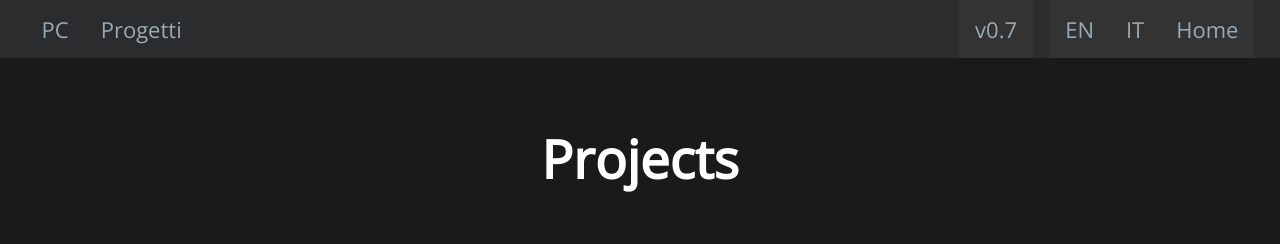
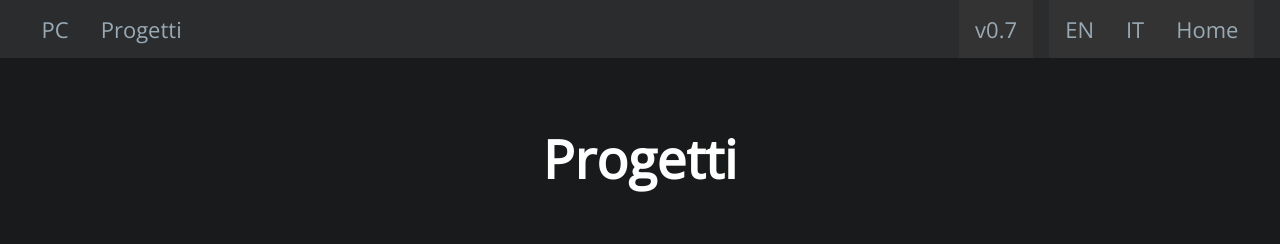
Before and after one commit to casungo/casungo.cf, a plain HTML site: page it/progetti/index.html in a window 1280 px wide. Shown: the top 244 px of the page. Drawn offline with nearby package versions, Linux system fonts and the light colour scheme.

Commit message:
updated it/progetti section

```diff
--- a/it/progetti/index.html
+++ b/it/progetti/index.html
@@ -24,7 +24,7 @@
   <div class="padd">
     <div class="center">
       <br>
-      <big><h1>Projects</h1></big>
+      <big><h1>Progetti</h1></big>
       <br>
       <h2>Scrivo articoli relativi alla tecnologia e all'opensource su <a href="https://openslime.it">openslime</a></h2>
       <h2>Ho fatto 2 bot su Telegram, <a href="https://t.me/sedbot">@sedbot</a> (<a href="https://github.com/casungo/sedbot">codice sorgente</a>) e <a href="https://t.me/silencelibbot">@silencelibbot</a> (<a href="https://github.com/casungo/silencelibbot">codice sorgente</a>)</h2>
```
